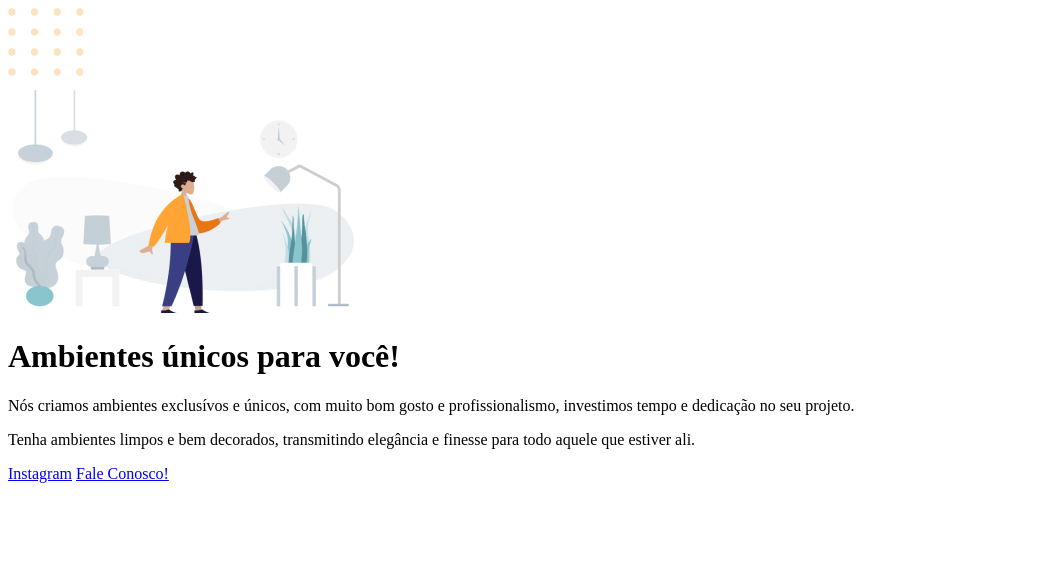
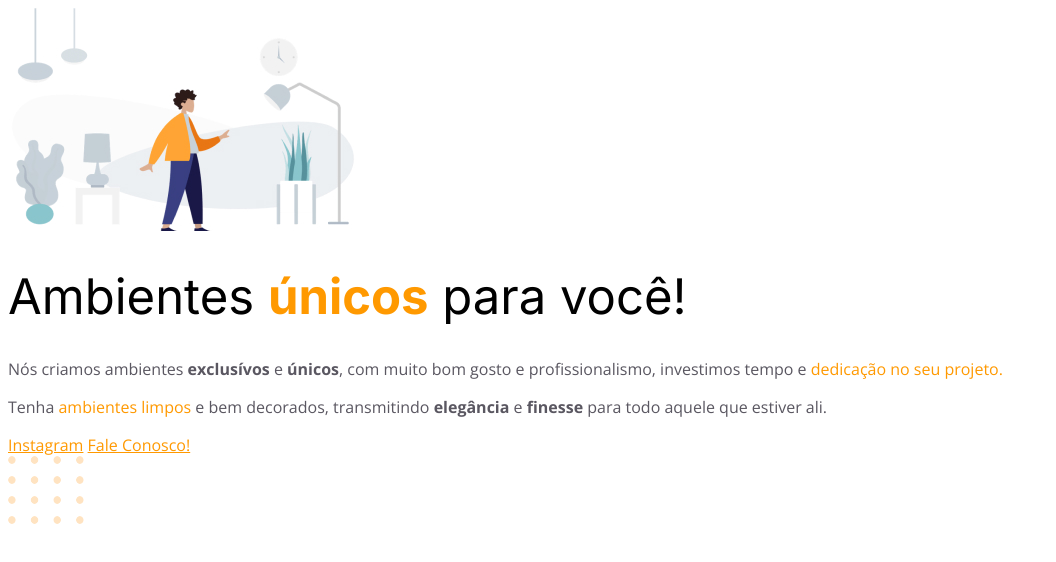
Before and after one commit to AndreRamos-js/ExplorerRocketseat, a plain HTML site: page index.html in a window 1280 px wide. Shown: the whole page, without its empty margins (0-1056 px from the left). Drawn offline with nearby package versions, Linux system fonts and the light colour scheme.

Commit message:
css, cores e fontes

```diff
--- a/index.html
+++ b/index.html
@@ -1,25 +1,30 @@
 <!DOCTYPE html>
 <html lang="pt-br">
 <head>
+	<link rel="preconnect" href="https://fonts.googleapis.com">
+	<link rel="preconnect" href="https://fonts.gstatic.com" crossorigin>
+
 	<meta charset="UTF-8">
 	<meta name="viewport" content="width=device-width, initial-scale=1.0">
-	<title>Document</title>
+	<title>Móveis Customizados</title>
+
+	<link href="https://fonts.googleapis.com/css2?family=Inter:wght@400;700&family=Open+Sans:wght@400;700&display=swap" rel="stylesheet">
+	<link rel="stylesheet" href="style.css">
 </head>
+
 <body>
-  <img src="images/balls-decoration.svg" alt="bolinhas no canto direito inferior da tela">
-
 	<div id="hero">
 		<img src="images/image 1.jpg" alt="desenho de uma pessoa em uma sala com móveis">
 
-		<h1>Ambientes únicos para você!</h1>
+		<h1>Ambientes <span>únicos</span> para você!</h1>
 
 		<p>
-			Nós criamos ambientes exclusívos e únicos, com muito bom gosto e profissionalismo,
-			investimos tempo e dedicação no seu projeto.
+			Nós criamos ambientes <strong>exclusívos</strong> e <strong>únicos</strong>, com muito bom gosto e profissionalismo,
+			investimos tempo e <span>dedicação no seu projeto.</span>
 		</p>
 		<p>
-			Tenha ambientes limpos e bem decorados,
-			transmitindo elegância e finesse para todo aquele que estiver ali.
+			Tenha <span>ambientes limpos</span> e bem decorados,
+			transmitindo <strong>elegância</strong> e <strong>finesse</strong> para todo aquele que estiver ali.
 		</p>
 	</div>
 
@@ -27,5 +32,8 @@
 		<a href="https://www.instagram.com/rocketseat/">Instagram</a>
 		<a href="mailto:contato@rocketseat.com">Fale Conosco!</a>
 	</div>
+
+	<img src="images/balls-decoration.svg" alt="bolinhas no canto direito inferior da tela">
+
 </body>
 </html>
--- /dev/null
+++ b/style.css
@@ -0,0 +1,22 @@
+h1 {
+    font-family: 'Inter', sans-serif;
+    font-size: 49px;
+    line-height: 56px;
+    font-weight: normal;
+}
+
+h1 span {
+    font-weight: bold;
+}
+
+body {
+    font-family: 'Open Sans', sans-serif;
+}
+
+span, a {
+    color: #FF9900;
+}
+
+p {
+    color: #5a5761;
+}
```
